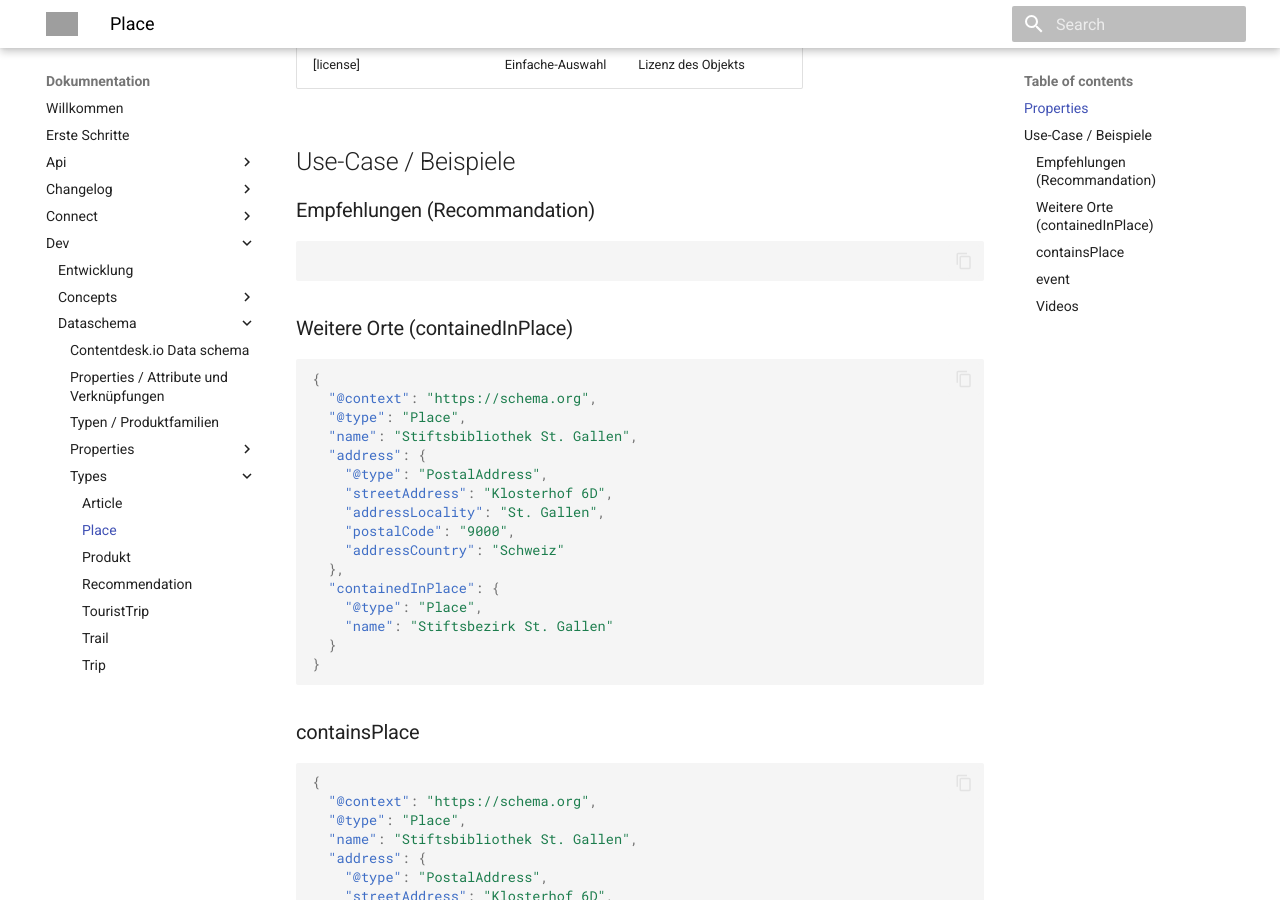
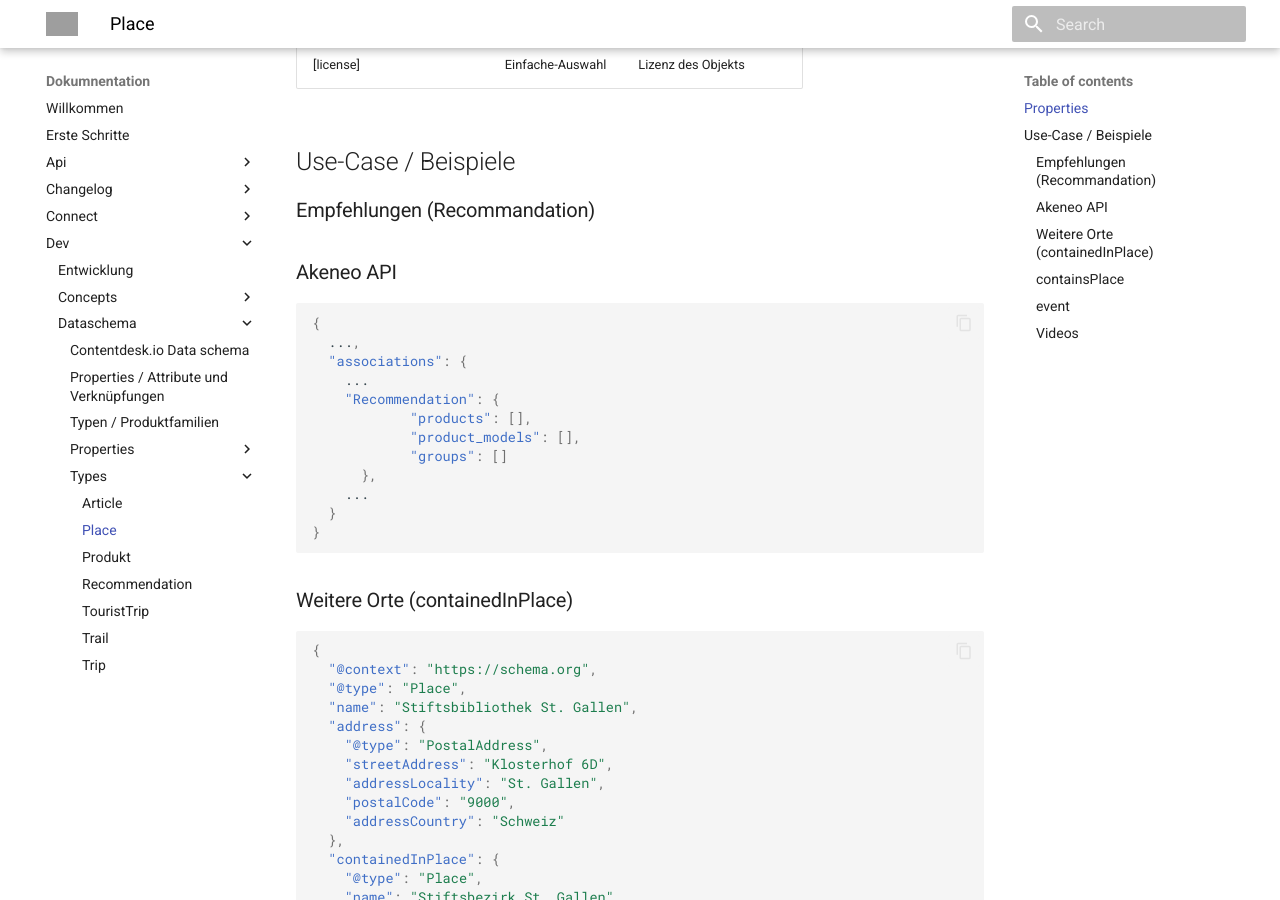
Before and after one commit to tsolenthaler/docs.contentdesk.io, an MkDocs documentation site: the page built from docs/dev/dataschema/types/Place.md, in a window 1280 px wide and 900 px high, scrolled down 523 px. Built offline with MkDocs 1.6.1 and Material for MkDocs 9.7.7, drawn with Linux system fonts in a browser that asks for light colours; grey boxes are pictures that could not be loaded.

Commit message:
Refactor code to fix formatting issues in Place.md, Product.md, and TouristTrip.md

````diff
--- a/docs/dev/dataschema/types/Place.md
+++ b/docs/dev/dataschema/types/Place.md
@@ -2,30 +2,43 @@
 
 https://schema.org/Place
 
-
 https://docs.discover.swiss/dev/reference/dataschema/definition/infocenter-classes/Place/
-
 
 ## Properties
 
-| Name      | Type                          | Beschreibung |
-| ----------- | ------------------------------------ | ------------------------------------ |
-| [name]       | Text  | Bezeichnung des Objekts |
-| [disambiguatingDescription]      | Textarea | Kurzbeschreibung |
-| [description]    | Textarea | Beschreibung des Objekts |
-| [image]    | Image | Hauptbild des Objekts |
-| [license]    | Einfache-Auswahl | Lizenz des Objekts |
-
+| Name                        | Type             | Beschreibung             |
+| --------------------------- | ---------------- | ------------------------ |
+| [name]                      | Text             | Bezeichnung des Objekts  |
+| [disambiguatingDescription] | Textarea         | Kurzbeschreibung         |
+| [description]               | Textarea         | Beschreibung des Objekts |
+| [image]                     | Image            | Hauptbild des Objekts    |
+| [license]                   | Einfache-Auswahl | Lizenz des Objekts       |
 
 ## Use-Case / Beispiele
 
 ### Empfehlungen (Recommandation)
-```
+
+### Akeneo API
+
+```json
+{
+  ...,
+  "associations": {
+    ...
+    "Recommendation": {
+            "products": [],
+            "product_models": [],
+            "groups": []
+      },
+    ...
+  }
+}
 
 ```
 
 ### Weitere Orte (containedInPlace)
-``` json
+
+```json
 {
   "@context": "https://schema.org",
   "@type": "Place",
@@ -45,7 +58,8 @@
 ```
 
 ### containsPlace
-``` json
+
+```json
 {
   "@context": "https://schema.org",
   "@type": "Place",
@@ -72,5 +86,4 @@
 
 ### event
 
-
 ### Videos
````
Also changed, not shown: docs/dev/dataschema/types/Product.md (+1 -1 lines), docs/dev/dataschema/types/TouristTrip.md (+1 -1 lines).
